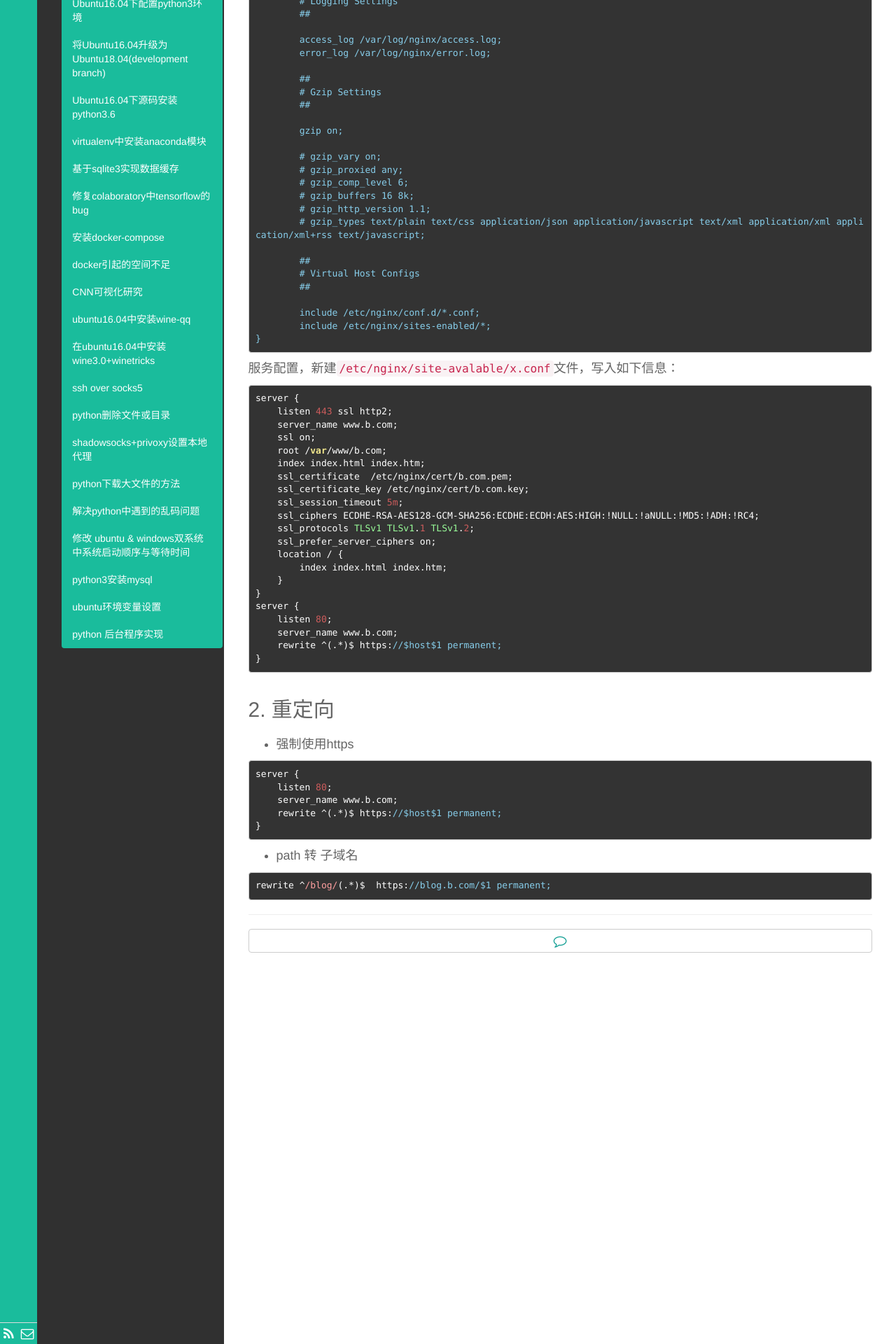
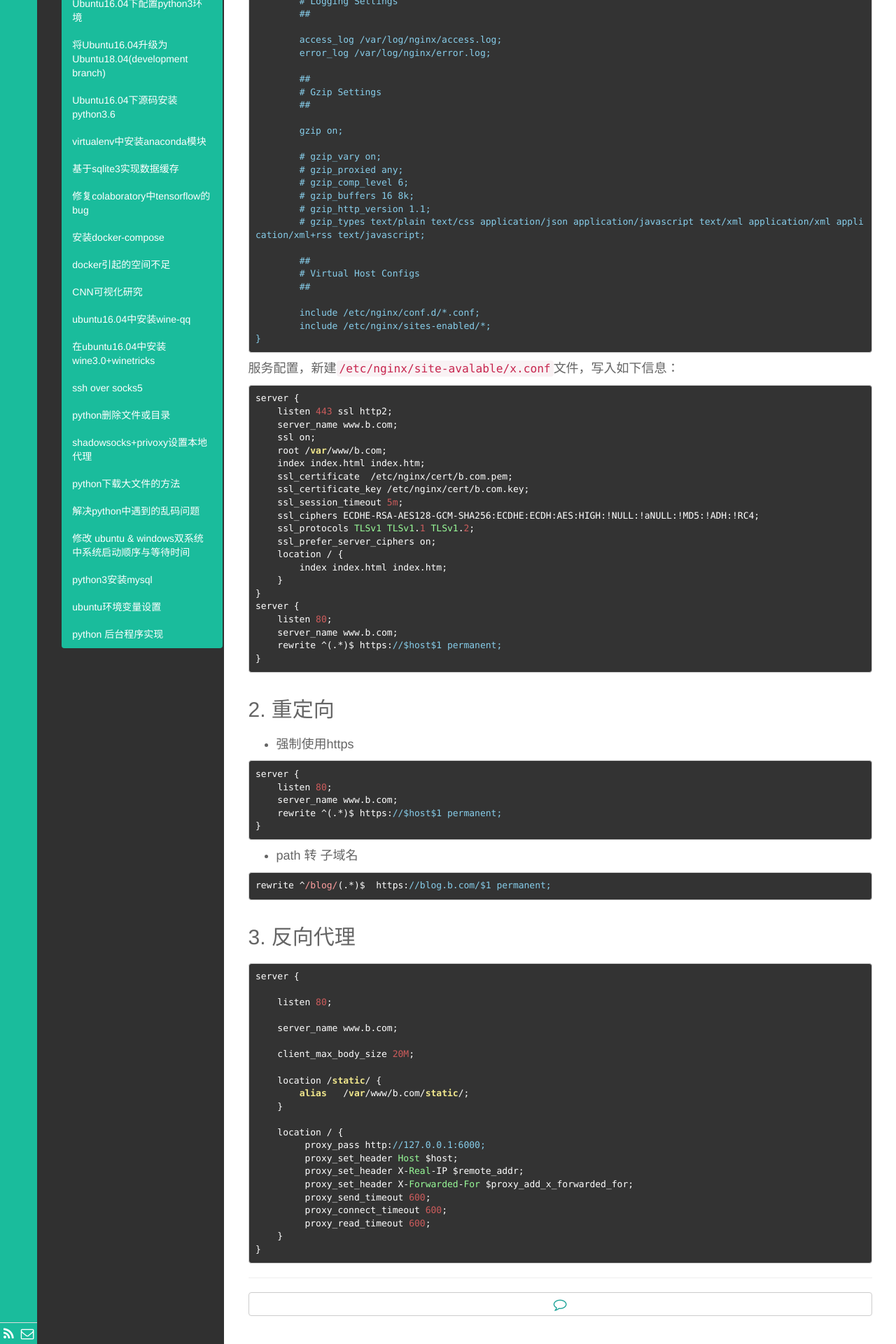
Before and after one commit to fengrk/frkhit.github.io, a Jekyll site: the page built from _posts/blog/2019-06-13-nginx_setting.md, in a window 1280 px wide. Shown: the part 1128-3048 px from the top of the page at 70% size. Built offline with Jekyll 4.4.1, drawn with Linux system fonts in a browser that asks for light colours; Markdown is read by kramdown in place of the engine named in the settings.

Commit message:
nginx： 反向代理

````diff
--- a/_posts/blog/2019-06-13-nginx_setting.md
+++ b/_posts/blog/2019-06-13-nginx_setting.md
@@ -129,3 +129,30 @@ server {
 ```
 rewrite ^/blog/(.*)$  https://blog.b.com/$1 permanent;
 ```
+
+## 3. 反向代理
+
+```
+server {
+
+    listen 80;
+
+    server_name www.b.com;
+
+    client_max_body_size 20M;
+
+    location /static/ {
+        alias   /var/www/b.com/static/;
+    }
+
+    location / {
+         proxy_pass http://127.0.0.1:6000;
+         proxy_set_header Host $host;
+         proxy_set_header X-Real-IP $remote_addr;
+         proxy_set_header X-Forwarded-For $proxy_add_x_forwarded_for;
+         proxy_send_timeout 600;
+         proxy_connect_timeout 600;
+         proxy_read_timeout 600;
+    }
+}
+```
````
